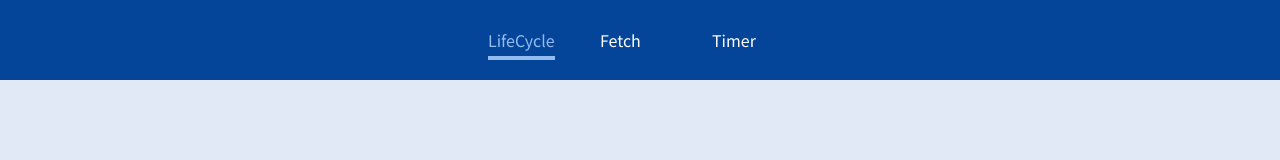
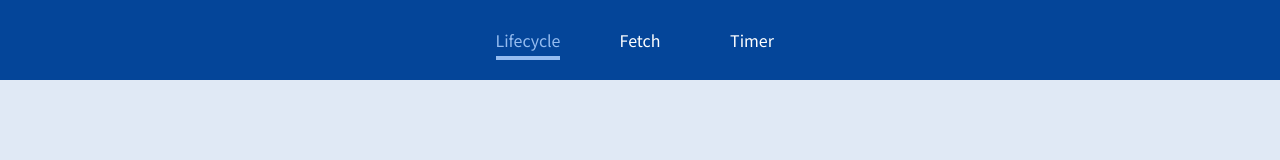
Before and after one commit to mmasap/react-lifecycle-sample, a React (Create React App) app: page / in a window 1280 px wide. Shown: the top 160 px of the page. Built offline with nearby package versions, Linux system fonts and the light colour scheme.

Commit message:
fix design

```diff
--- a/src/components/MainHeader.js
+++ b/src/components/MainHeader.js
@@ -12,7 +12,7 @@ const MainHeader = () => {
               className={(navData) => (navData.isActive ? classes.active : '')}
               to='/'
             >
-              LifeCycle
+              Lifecycle
             </NavLink>
           </li>
           <li>
--- a/src/components/MainHeader.module.css
+++ b/src/components/MainHeader.module.css
@@ -20,6 +20,7 @@
 }
 
 .header li {
+  text-align: center;
   margin: 0 1rem;
   width: 5rem;
 }
```
